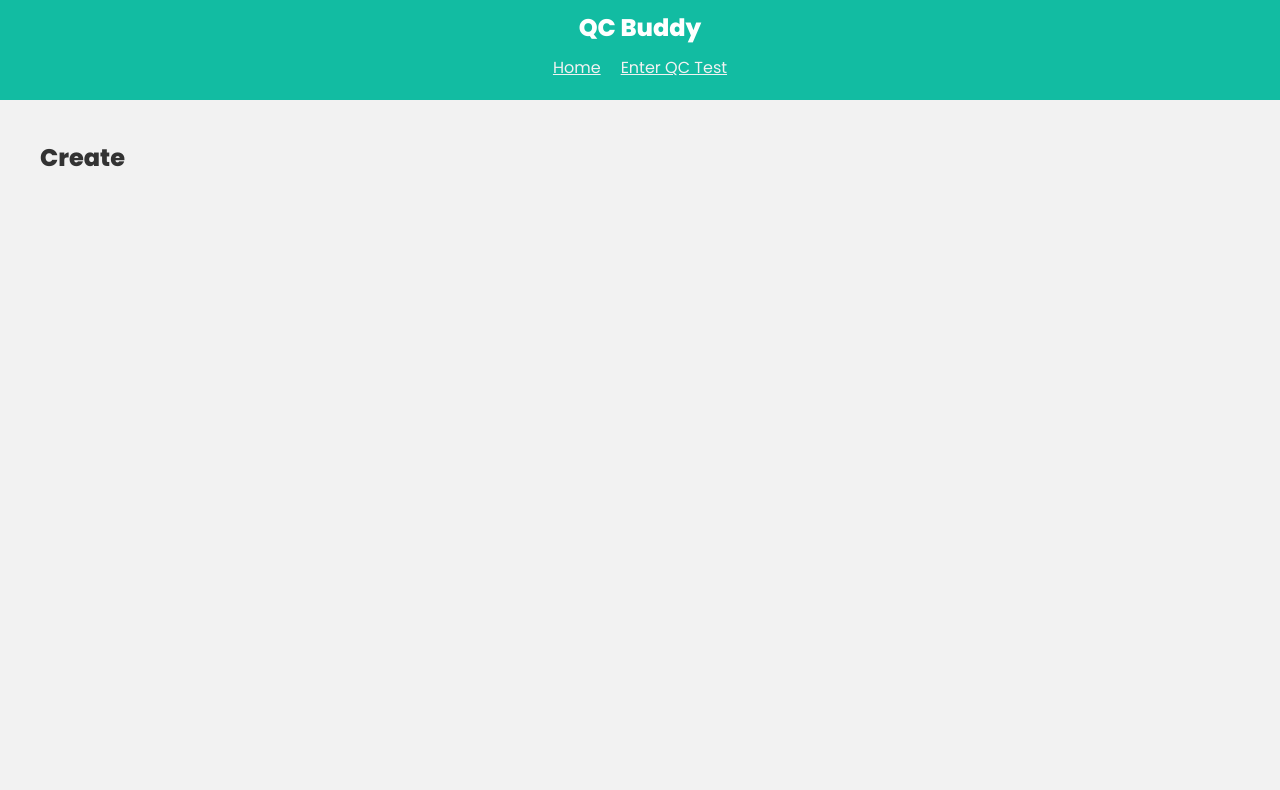
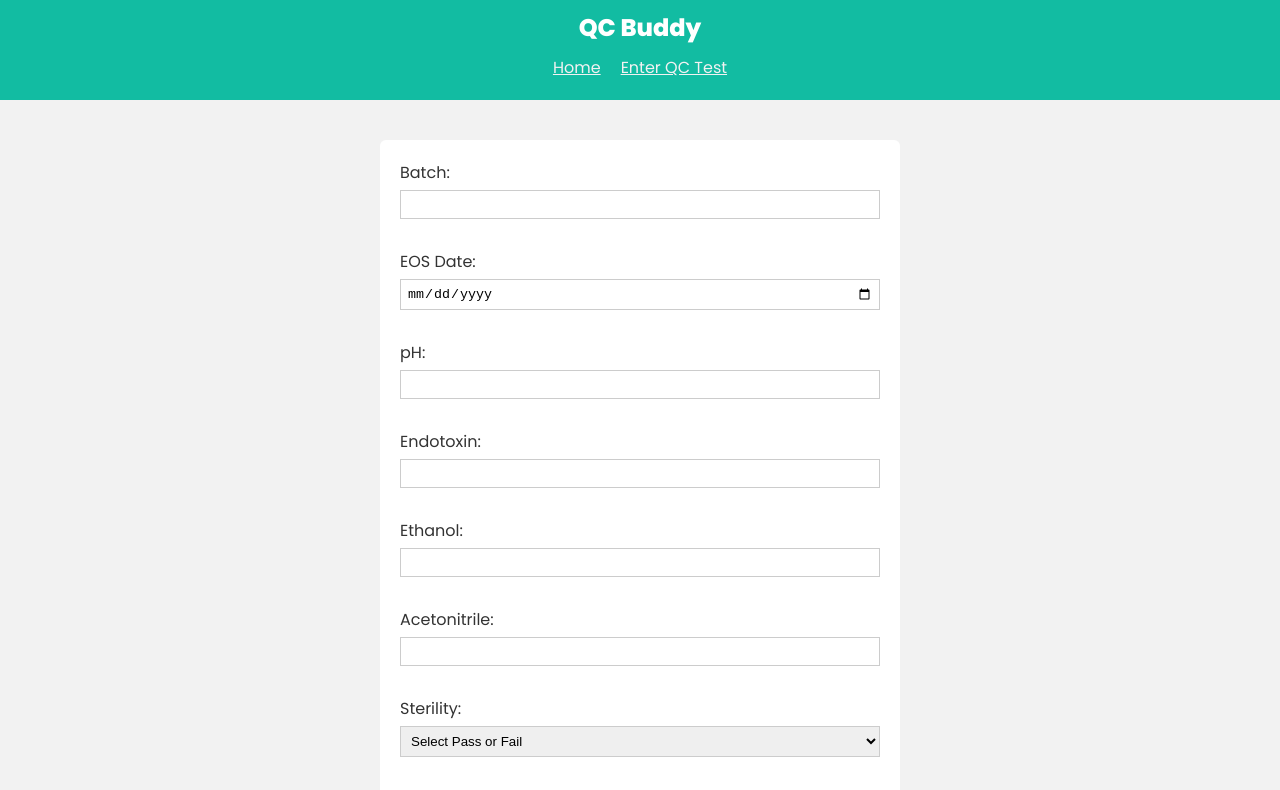
Before and after one commit to ubemacapuno/QC-Logger, a React (Create React App) app: page /create in a window 1280 px wide. Shown: the top 790 px of the page. Built offline with nearby package versions, Linux system fonts and the light colour scheme.

Commit message:
CRUD functions

```diff
--- a/src/components/ReportCard.js
+++ b/src/components/ReportCard.js
@@ -1,17 +1,25 @@
 import supabase from '../config/supabaseClient'
+import { Link } from 'react-router-dom'
 
 const ReportCard = ({ report }) => {
+    //Logic for Pass/Fail
     let qcResult = "Fail"
-    if(report.pH > 5 && report.pH < 7.5 && report.etOH <= 5 && report.aCN <=0.4){
+    if(report.ph > 5 && report.ph < 7.5 && report.etoh <= 5 && report.acn <=0.4){
         qcResult = "Pass"
     }
-
 
     return (
         <div className="smoothie-card">
             <h3>{report.batch}</h3>
             <p>EOS Date {report.date}</p>
             <div className={qcResult}>{qcResult}</div>
+
+            {/* Edit and Delete buttons: */}
+            <div className="buttons">
+                <Link to={'/' + report.id}>
+                    <i className="material-icons">edit</i>
+                </Link>
+            </div>
         </div>
     )
 }
--- a/src/index.css
+++ b/src/index.css
@@ -83,13 +83,13 @@ form {
   margin: 0 auto;
   border-radius: 6px;
 }
-form input, form textarea {
+form input, form textarea, form select {
   display: block;
   width: 100%;
   padding: 6px;
   box-sizing: border-box;
   border: 1px solid #ccc;
-  margin: 10px 0 20px 0;
+  margin: 5px 0 30px 0;
 }
 form button {
   background: var(--primary);
@@ -126,10 +126,10 @@ form button {
 }
 .Fail{
   color: #fff;
-  background: coral;
+  background: rgb(220, 91, 91);
 }
 .Pass{
-  color: limegreen;
+  background: limegreen;
 }
 .order-by-value {
   font-weight: bold;
--- a/src/pages/Create.js
+++ b/src/pages/Create.js
@@ -1,22 +1,131 @@
 import { useState } from "react"
-import { useNavigate } from "react-router-dom"
+import { Navigate, useNavigate } from "react-router-dom"
 import supabase from "../config/supabaseClient"
 
 const Create = () => {
+  const navigate = useNavigate()
+
   const [batch, setBatch] = useState('')
   const [date, setDate] = useState('')
-  const [pH, setpH] = useState('')
+  const [ph, setph] = useState('')
   const [endotoxin, setEndotoxin] = useState('')
-  const [etOH, setetOH] = useState('')
-  const [aCN, setaCN] = useState('')
+  const [etoh, setetoh] = useState('')
+  const [acn, setacn] = useState('')
   const [sterility, setSterility] = useState('')
   const [kryptofix, setKryptofix] = useState('')
+  const [formError, setFormError] = useState(null)
 
+  const handleSubmit = async (e) => {
+    e.preventDefault() //prevents reloading
 
+    //Prevent form submission if fields aren't populated
+    if(!batch || !date || !ph || !endotoxin || !etoh || !acn || !sterility || !kryptofix){
+      setFormError('Please fill in all the fields correctly')
+      return
+    }
+
+    console.log(batch, date, ph, endotoxin, etoh, acn, sterility, kryptofix)
+
+    const { data, error } = await supabase
+      .from('reports')
+      .insert([{ batch, date, ph, endotoxin, etoh, acn, sterility, kryptofix}])
+      .select()
+
+    if(error){
+      console.log(error)
+      setFormError('Please fill in all the fields correctly')
+
+    }
+
+    if(data){
+      console.log(data)
+      setFormError(null)
+      navigate('/')
+    }
+  }
 
   return (
     <div className="page create">
-      <h2>Create</h2>
+       <form onSubmit={handleSubmit}>
+        <label htmlFor="batch">Batch:</label>
+        <input
+          type="text"
+          id="batch"
+          value={batch}
+          onChange={(e) => setBatch(e.target.value)}
+        />
+
+        <label htmlFor="date">EOS Date:</label>
+        <input
+          type="date"
+          id="date"
+          value={date}
+          onChange={(e) => setDate(e.target.value)}
+        />
+
+        <label htmlFor="pH">pH:</label>
+        <input
+          type="number"
+          id="pH"
+          value={ph}
+          onChange={(e) => setph(e.target.value)}
+        />
+
+        <label htmlFor="endotoxin">Endotoxin:</label>
+        <input
+          type="number"
+          id="endotoxin"
+          value={endotoxin}
+          onChange={(e) => setEndotoxin(e.target.value)}
+        />
+
+        <label htmlFor="etOH">Ethanol:</label>
+        <input
+          type="number"
+          id="etOH"
+          value={etoh}
+          onChange={(e) => setetoh(e.target.value)}
+        />
+
+        <label htmlFor="aCN">Acetonitrile:</label>
+        <input
+          type="number"
+          id="aCN"
+          value={acn}
+          onChange={(e) => setacn(e.target.value)}
+        />
+
+
+        <label htmlFor="sterility">Sterility:</label>
+        <select
+          name="sterility"
+          id="sterility"
+          value={sterility}
+          onChange={(e) => setSterility(e.target.value)}
+        >
+            <option value="" disabled selected>Select Pass or Fail</option>
+            <option value="Fail">Fail</option>
+            <option value="Pass">Pass</option>
+        </select>
+
+        <label htmlFor="kryptofix">Kryptofix:</label>
+        <select
+          name="kryptofix"
+          id="kryptofix"
+          value={kryptofix}
+          onChange={(e) => setKryptofix(e.target.value)}
+        >
+            <option value="" disabled selected>Select Pass or Fail</option>
+            <option value="Fail">Fail</option>
+            <option value="Pass">Pass</option>
+        </select>
+
+
+        <button>Submit Report</button>
+
+        {formError && <p className="error">{formError}</p>}
+      </form>
+
     </div>
   )
 }
--- a/src/pages/Update.js
+++ b/src/pages/Update.js
@@ -1,7 +1,160 @@
+import { useParams, useNavigate } from 'react-router-dom'
+import { useEffect, useState } from "react"
+import supabase from '../config/supabaseClient'
+
 const Update = () => {
+  const { id } = useParams()
+  const navigate = useNavigate()
+
+  const [batch, setBatch] = useState('')
+  const [date, setDate] = useState('')
+  const [ph, setph] = useState('')
+  const [endotoxin, setEndotoxin] = useState('')
+  const [etoh, setetoh] = useState('')
+  const [acn, setacn] = useState('')
+  const [sterility, setSterility] = useState('')
+  const [kryptofix, setKryptofix] = useState('')
+  const [formError, setFormError] = useState('')
+
+  const handleSubmit = async (e) => {
+    e.preventDefault() //prevents reloading
+
+    //Prevent form submission if fields aren't populated
+    if(!batch || !date || !ph || !endotoxin || !etoh || !acn || !sterility || !kryptofix){
+      setFormError('Please fill in all the fields correctly')
+      return
+    }
+
+    const { data, error } = await supabase
+      .from('reports')
+      .update({ batch, date, ph, endotoxin, etoh, acn, sterility, kryptofix})
+      .eq('id',id)
+      .select()
+
+    if(error){
+      setFormError('Please fill in all the fields correctly')
+      console.log(error)
+    }
+
+    if(data){
+      setFormError(null)
+      console.log(data)
+      navigate('/')
+
+    }
+
+  }
+
+  useEffect(() => {
+    const fetchReport = async () => {
+      const { data, error } = await supabase
+        .from('reports')
+        .select()
+        .eq("id", id) //where id in the column("id") is equal to id that is passed in (id)
+        .single() //grab single item in database
+
+      if(error){
+        navigate('/', { replace: true }) //"replace: true" replaces the route in the history with the homepage
+      }
+
+      if(data){
+        setBatch(data.batch)
+        setDate(data.date)
+        setph(data.ph)
+        setEndotoxin(data.endotoxin)
+        setetoh(data.etoh)
+        setacn(data.acn)
+        setSterility(data.sterility)
+        setKryptofix(data.kryptofix)
+        // console.log(data)
+      }
+
+    }
+    fetchReport()
+  }, [id, navigate])
+
   return (
     <div className="page update">
-      <h2>Update</h2>
+     <form onSubmit={handleSubmit}>
+        <label htmlFor="batch">Batch:</label>
+        <input
+          type="text"
+          id="batch"
+          value={batch}
+          onChange={(e) => setBatch(e.target.value)}
+        />
+
+        <label htmlFor="date">EOS Date:</label>
+        <input
+          type="date"
+          id="date"
+          value={date}
+          onChange={(e) => setDate(e.target.value)}
+        />
+
+        <label htmlFor="pH">pH:</label>
+        <input
+          type="number"
+          id="pH"
+          value={ph}
+          onChange={(e) => setph(e.target.value)}
+        />
+
+        <label htmlFor="endotoxin">Endotoxin:</label>
+        <input
+          type="number"
+          id="endotoxin"
+          value={endotoxin}
+          onChange={(e) => setEndotoxin(e.target.value)}
+        />
+
+        <label htmlFor="etOH">Ethanol:</label>
+        <input
+          type="number"
+          id="etOH"
+          value={etoh}
+          onChange={(e) => setetoh(e.target.value)}
+        />
+
+        <label htmlFor="aCN">Acetonitrile:</label>
+        <input
+          type="number"
+          id="aCN"
+          value={acn}
+          onChange={(e) => setacn(e.target.value)}
+        />
+
+
+        <label htmlFor="sterility">Sterility:</label>
+        <select
+          name="sterility"
+          id="sterility"
+          value={sterility}
+          onChange={(e) => setSterility(e.target.value)}
+        >
+            <option value="" disabled selected>Select Pass or Fail</option>
+            <option value="Fail">Fail</option>
+            <option value="Pass">Pass</option>
+        </select>
+
+        <label htmlFor="kryptofix">Kryptofix:</label>
+        <select
+          name="kryptofix"
+          id="kryptofix"
+          value={kryptofix}
+          onChange={(e) => setKryptofix(e.target.value)}
+        >
+            <option value="" disabled selected>Select Pass or Fail</option>
+            <option value="Fail">Fail</option>
+            <option value="Pass">Pass</option>
+        </select>
+
+
+        <button>Update QC Report</button>
+
+        {formError && <p className="error">{formError}</p>}
+      </form>
+
     </div>
   )
 }
```
